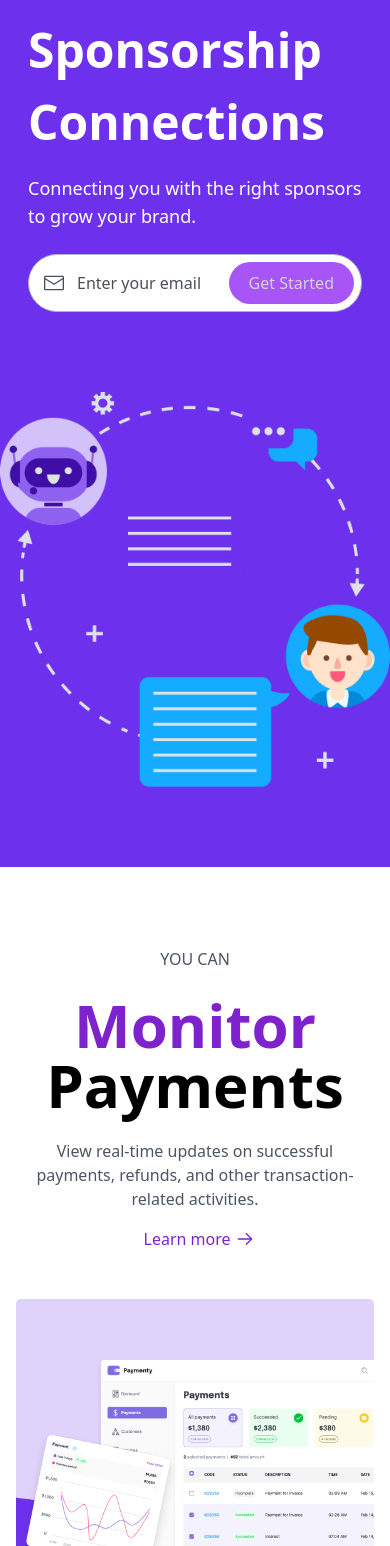
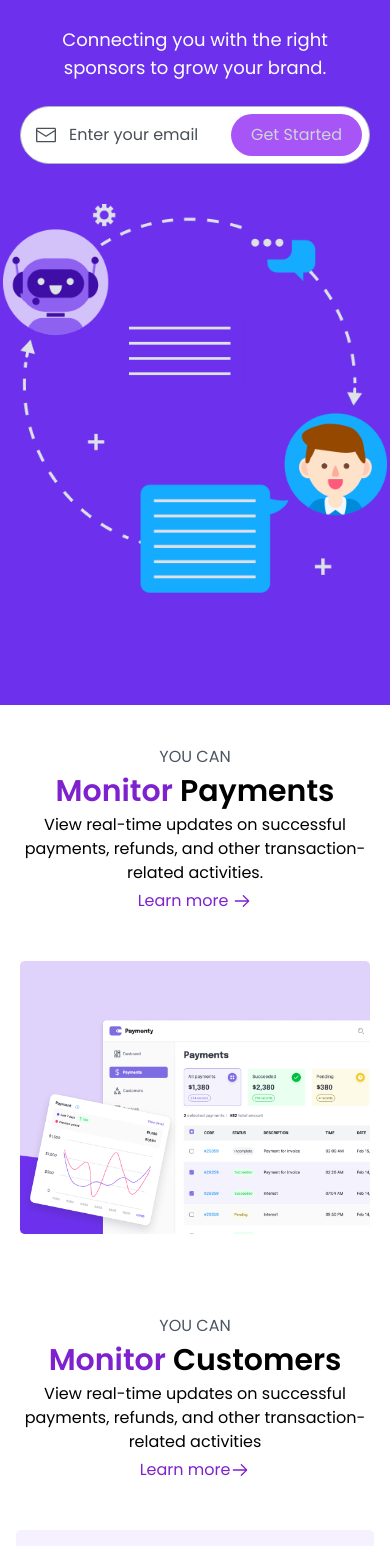
Before and after one commit to kaushalkahapola/sponsorUp, a React (Vite) app in the folder client/: page / in a window 390 px wide. Shown: the part 282-1828 px from the top of the page. Built offline with nearby package versions, Linux system fonts and the light colour scheme; no server answers; what @radix-ui/themes would draw is missing.

Commit message:
make landing page responsive

```diff
--- a/client/src/pages/LandingPage.jsx
+++ b/client/src/pages/LandingPage.jsx
@@ -10,39 +10,37 @@ import Footer from "../components/Footer";
 
 const LandingPage = () => {
   return (
-    <div>
+    <div className="font-poppins">
       <HomeHeader />
-      <main className="pt-20">
+      <main>
         {/* TB Image Section */}
         <section
-          className="relative bg-cover bg-center md:h-screen "
+          className="relative bg-cover bg-center h-full py-28"
           style={{ backgroundImage: `url(${TBImage})` }}
         >
-          <div className="absolute inset-0 md:mt-20"></div>
-          <div className="container mx-auto h-full flex items-center">
-            <div className="md:grid md:grid-cols-2 gap-40 items-center">
+          <div className="absolute inset-0  md:mt-20"></div>
+          <div className="container mx-auto h-full flex items-center justify-center px-5 md:px-10 lg:px-15">
+            <div className="grid grid-cols-1 md:grid-cols-2 md:space-x-5 items-center space-y-10">
               {/* Text Content */}
-              <div className="order-2 md:order-1 px-7 ">
-                <div className="md:ml-20  ">
-                  <h1 className="text-5xl font-bold text-white leading-normal">
-                    Elevate Your Events with
-                    <br />
+              <div className="order-2 md:order-1 md:px-0 text-center md:text-left">
+                <div className="">
+                  <h1 className="text-3xl md:text-4xl lg:text-5xl font-semibold text-white leading-normal">
+                    Elevate Your Events <br className="hidden lg:block" /><span className="font-medium">with</span><br className="hidden lg:block"/>
                     Seamless Sponsorship
-                    <br />
                     Connections
                   </h1>
                   <p className="mt-4 text-lg text-white">
                     Connecting you with the right sponsors to grow your brand.
                   </p>
-                  <form className="mt-6 flex">
-                    <div className="relative">
+                  <form className="mt-6 flex justify-center md:justify-start">
+                    <div className="relative w-full md:w-auto">
                       <div className="absolute inset-y-0 left-4 flex items-center pointer-events-none">
                         <EnvelopeClosedIcon className="w-5 h-5 text-gray-400" />
                       </div>
                       <input
                         type="email"
                         placeholder="Enter your email"
-                        className="pl-12 pr-40 py-4 w-full max-w-full rounded-full border text-gray-800 border-gray-200 bg-white"
+                        className="pl-12 pr-40 py-4 w-full rounded-full border text-gray-800 border-gray-200 bg-white"
                       />
                       <button className="absolute right-1 top-1 bottom-1 bg-purple-500 text-gray-100 px-5 py-1.5 rounded-full m-1">
                         Get Started
@@ -52,11 +50,11 @@ const LandingPage = () => {
                 </div>
               </div>
               {/* Image */}
-              <div className="order-1 md:order-2 py-20">
+              <div className="order-2 flex items-center justify-center">
                 <img
                   src={BAHImage}
                   alt="Overlay Image"
-                  className="md:-mr-35 mx-auto md:ml-auto max-w-full"
+                  className="mx-auto max-w-96 md:max-w-full"
                 />
               </div>
             </div>
@@ -64,37 +62,34 @@ const LandingPage = () => {
         </section>
 
         {/* Manage Payments */}
-        <section className="relative bg-white py-20">
-          <div className="container mx-auto px-4">
+        <section className="relative bg-white py-10 md:py-20">
+          <div className="container mx-auto px-5">
             <div className="grid grid-cols-1 md:grid-cols-2 gap-12 items-center">
               <div className="order-2 md:order-1">
                 <img
                   src={MPImage}
                   alt="MP Image"
-                  className="mx-auto md:ml-12 md:mr-0 mb-8 md:mb-0 max-w-full"
+                  className="mx-auto max-w-full"
                 />
               </div>
-              <div className="order-1 md:order-2 text-center md:text-left">
-                <p className="text-gray-600 mb-4">
-                  YOU CAN <br /> <br />
-                  <span className="font-bold text-purple-700 text-6xl">
+              <div className="order-1 md:order-2 text-center md:text-left justify-center space-y-1 md:space-y-3 lg:space-y-8">
+                <p className="text-gray-600">
+                  YOU CAN </p>
+                  <div className="font-semibold text-purple-700 text-3xl md:text-4xl lg:text-5xl">
                     Monitor
+                  <span className="font-semibold text-black text-3xl md:text-4xl lg:text-5xl">
+                    {' '}Payments
                   </span>
-                  <span className="font-bold text-black text-6xl">
-                    {" "}
-                    Payments
-                  </span>{" "}
-                  <br /> <br />
-                  View real-time updates on successful <br /> payments, refunds,
+                  </div>
+                  <p>
+                  View real-time updates on successful payments, refunds,
                   and other transaction-
-                  <br />
                   related activities.
                 </p>
                 <a
                   href="#"
-                  className="text-purple-700 inline-flex items-center ml-2"
+                  className="text-purple-700 inline-flex items-center"
                 >
-                  {" "}
                   Learn more <ArrowRightIcon className="w-5 h-5 ml-1" />
                 </a>
               </div>
@@ -103,38 +98,33 @@ const LandingPage = () => {
         </section>
 
         {/* Manage Customers */}
-        <section className="relative bg-white py-20">
+        <section className="relative bg-white py-10 md:py-20">
           <div className="container mx-auto px-4">
             <div className="grid grid-cols-1 md:grid-cols-2 gap-12 items-center">
-              <div className="order-1 md:order-2">
+              <div className="order-2 md:order-2">
                 <img
                   src={MCImage}
-                  alt="MP Image"
+                  alt="MC Image"
                   className="mx-auto md:mr-12 md:ml-0 mb-8 md:mb-0 max-w-full"
                 />
               </div>
-              <div className="order-2 md:order-1 text-center md:text-left">
-                <p className="md:ml-14 text-gray-600 mb-4">
-                  YOU CAN <br /> <br />
-                  <span className="font-bold text-purple-700 text-6xl">
-                    Manage
+              <div className="order-1 md:order-1 text-center md:text-left justify-center space-y-1 md:space-y-3 lg:space-y-8">
+                <p className="text-gray-600">
+                  YOU CAN </p>
+                  <div className="font-semibold text-purple-700 text-3xl md:text-4xl lg:text-5xl">
+                    Monitor
+                  <span className="font-semibold text-black text-3xl md:text-4xl lg:text-5xl">
+                    {' '}Customers
                   </span>
-                  <span className="font-bold text-black text-6xl">
-                    {" "}
-                    Customers
-                  </span>{" "}
-                  <br /> <br />
-                  View real-time updates on successful <br /> payments, refunds,
-                  and other transaction-
-                  <br />
-                  related activities.
+                  </div>
+                  <p>
+                  View real-time updates on successful payments, refunds, and other transaction-related activities
                 </p>
                 <a
                   href="#"
-                  className="text-purple-700 inline-flex items-center ml-14"
+                  className="text-purple-700 inline-flex items-center"
                 >
-                  {" "}
-                  Learn more <ArrowRightIcon className="w-5 h-5 ml-1" />
+                  Learn more <ArrowRightIcon className="w-5 h-5" />
                 </a>
               </div>
             </div>
@@ -143,20 +133,20 @@ const LandingPage = () => {
 
         {/* Payments Section */}
         <section
-          className="relative bg-cover bg-center py-20 md:order-2 mx-auto md:ml-20 md:mr-20 rounded-xl overflow-hidden"
+          className="relative bg-cover bg-center py-20 mx-auto rounded-xl overflow-hidden mb-10"
           style={{
             backgroundImage: `url(${OABImage})`,
             backgroundSize: "cover",
             backgroundPosition: "center",
             backgroundRepeat: "no-repeat",
-            marginLeft: "135px",
-            marginRight: "135px",
+            marginLeft: "1rem",
+            marginRight: "1rem",
           }}
         >
-          <div className="absolute inset-0 bg-black opacity-50"></div>
+          <div className="absolute inset-0 bg-violet-200 opacity-50"></div>
           <div className="relative z-10 text-white flex flex-col justify-center items-center h-full">
-            <div className="max-w mx-auto text-center">
-              <p className="text-black text-2xl font-bold leading-snug mb-6">
+            <div className="max-w mx-auto text-center px-15">
+              <p className="text-black text-md md:text-lg lg:text-xl font-normal mb-6">
                 Simplify your business payments with our intuitive tool. Manage,
                 track, <br />
                 and optimize your financial transactions effortlessly. Take
```
